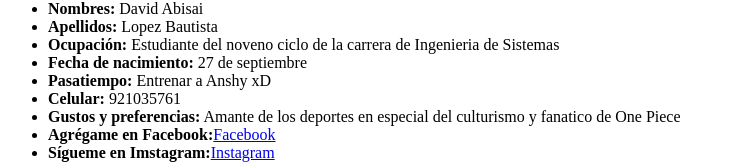
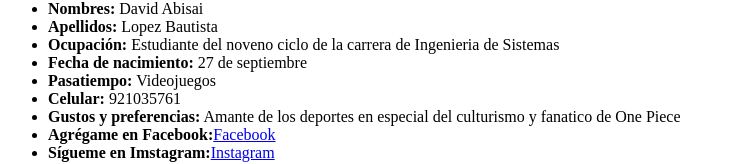
Before and after one commit to DavidLopezBautista/DavidLopezBautista.github.io, a plain HTML site: page index.html in a window 1280 px wide. Shown: the part 581-745 px from the top of the page, without its empty margins (0-735 px from the left). Drawn offline with Linux system fonts and the light colour scheme.

Commit message:
mi primer commit

```diff
--- a/index.html
+++ b/index.html
@@ -36,7 +36,7 @@
             <li><strong>Apellidos:</strong> Lopez Bautista</li>
             <li><strong>Ocupación:</strong> Estudiante del noveno ciclo de la carrera de Ingenieria de Sistemas</li>
             <li><strong>Fecha de nacimiento:</strong> 27 de septiembre</li>
-            <li><strong>Pasatiempo:</strong> Entrenar a Anshy xD</li>
+            <li><strong>Pasatiempo:</strong> Videojuegos</li>
             <li><strong>Celular:</strong> 921035761</li>
             <li><strong>Gustos y preferencias:</strong> Amante de los deportes en especial del culturismo y fanatico de One Piece</li>
             <li><strong>Agrégame en Facebook:</strong><a href="https://www.facebook.com/david.lopez.73932?ref=bookmarks" target="_blank">Facebook</a></li>
```
